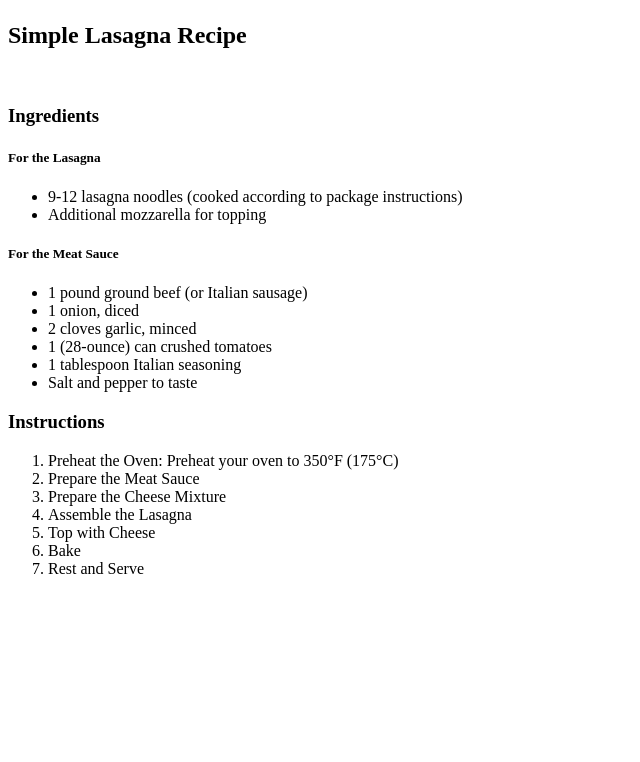
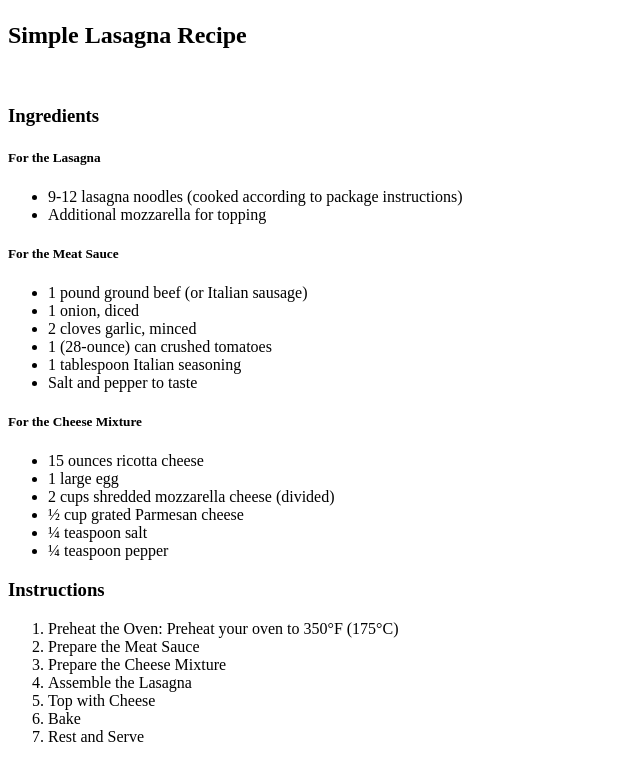
Before and after one commit to cyrilsrepos/odin-recipes, a plain HTML site: page recipes/lasagna.html in a window 1280 px wide. Shown: the part 953-1715 px from the top of the page, without its empty margins (0-640 px from the left). Before the commit the page ends 1547 px from the top, so only its background shows below. Drawn offline with Linux system fonts and the light colour scheme.

Commit message:
Added full ingredients

```diff
--- a/recipes/lasagna.html
+++ b/recipes/lasagna.html
@@ -24,6 +24,15 @@
         <li>1 tablespoon Italian seasoning</li>
         <li>Salt and pepper to taste</li>
     </ul>
+    <h5>For the Cheese Mixture</h5>
+    <ul>
+        <li>15 ounces ricotta cheese</li>
+        <li>1 large egg</li>
+        <li>2 cups shredded mozzarella cheese (divided)</li>
+        <li>½ cup grated Parmesan cheese</li>
+        <li>¼ teaspoon salt</li>
+        <li>¼ teaspoon pepper</li>
+    </ul>
     <h3>Instructions</h3>
     <ol>
         <li>Preheat the Oven: Preheat your oven to 350°F (175°C)</li>
```
